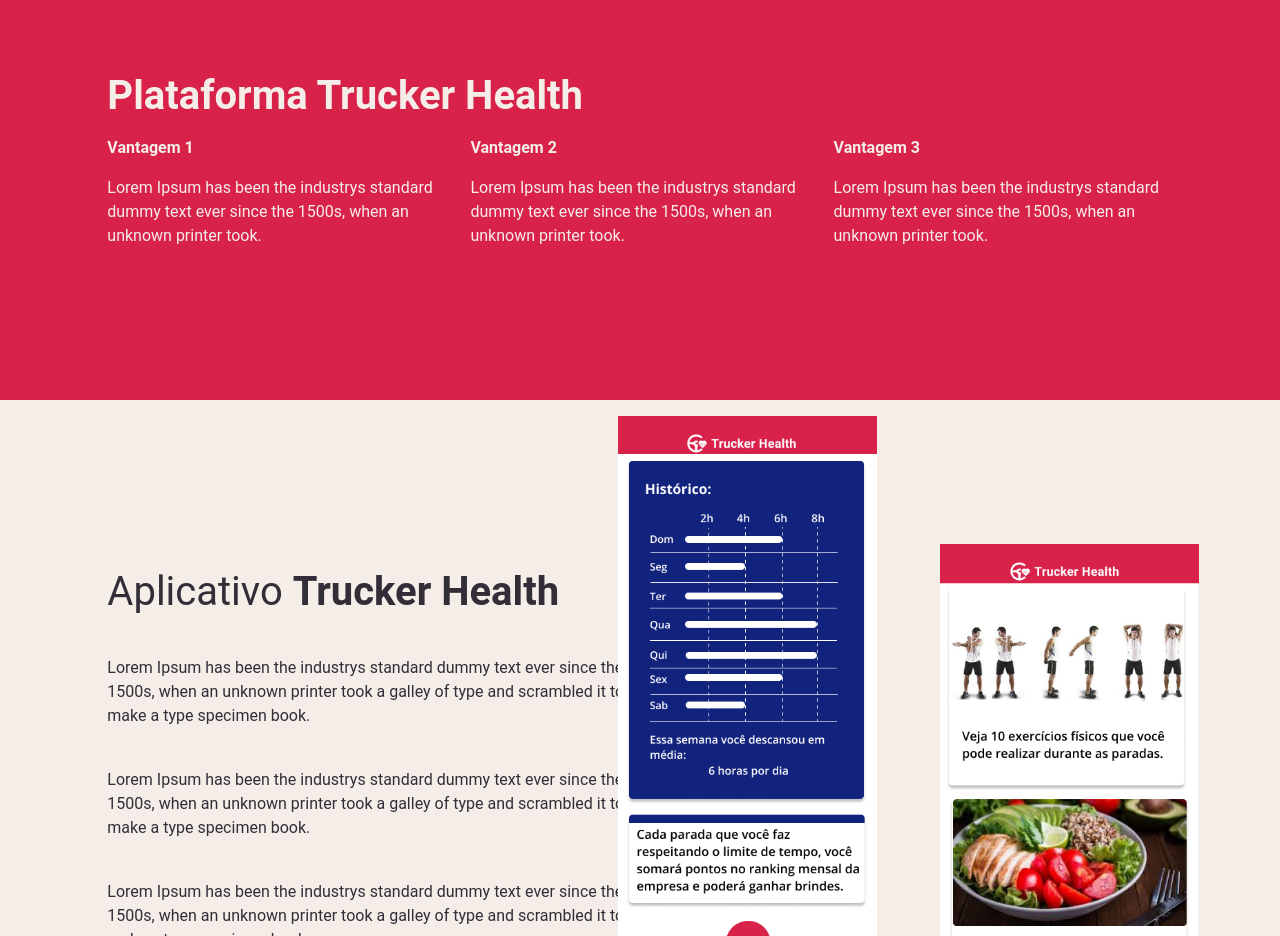
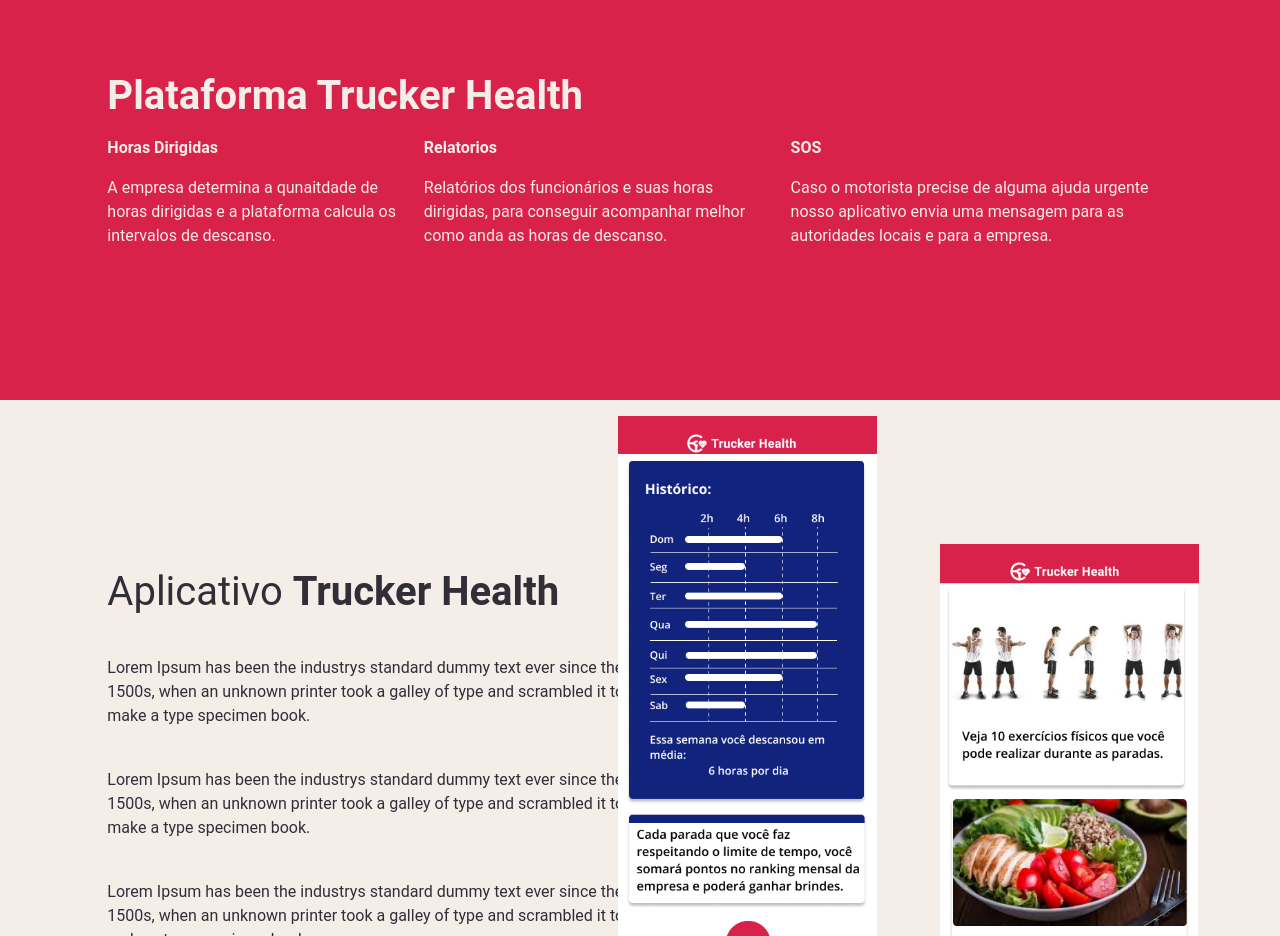
Before and after one commit to dfduarte/web-trucker-health, a React (Create React App) app: page / in a window 1280 px wide. Shown: the part 1520-2456 px from the top of the page. Built offline with nearby package versions, Linux system fonts and the light colour scheme.

Commit message:
new imagw

```diff
--- a/src/pages/home/benefits/index.tsx
+++ b/src/pages/home/benefits/index.tsx
@@ -17,19 +17,19 @@
 
 const BENEFITS_DATA = [
   {
-    title: 'Vantagem 1',
+    title: 'Horas Dirigidas',
     description:
-      'Lorem Ipsum has been the industrys standard dummy text ever since the 1500s, when an unknown printer took.',
+      'A empresa determina a qunaitdade de horas dirigidas e a plataforma calcula os intervalos de descanso.',
   },
   {
-    title: 'Vantagem 2',
+    title: 'Relatorios',
     description:
-      'Lorem Ipsum has been the industrys standard dummy text ever since the 1500s, when an unknown printer took.',
+      'Relatórios dos funcionários e suas horas dirigidas, para conseguir acompanhar melhor como anda as horas de descanso.',
   },
   {
-    title: 'Vantagem 3',
+    title: 'SOS',
     description:
-      'Lorem Ipsum has been the industrys standard dummy text ever since the 1500s, when an unknown printer took.',
+      'Caso o motorista precise de alguma ajuda urgente nosso aplicativo envia uma mensagem para as autoridades locais e para a empresa.',
   },
 ];
 
```
